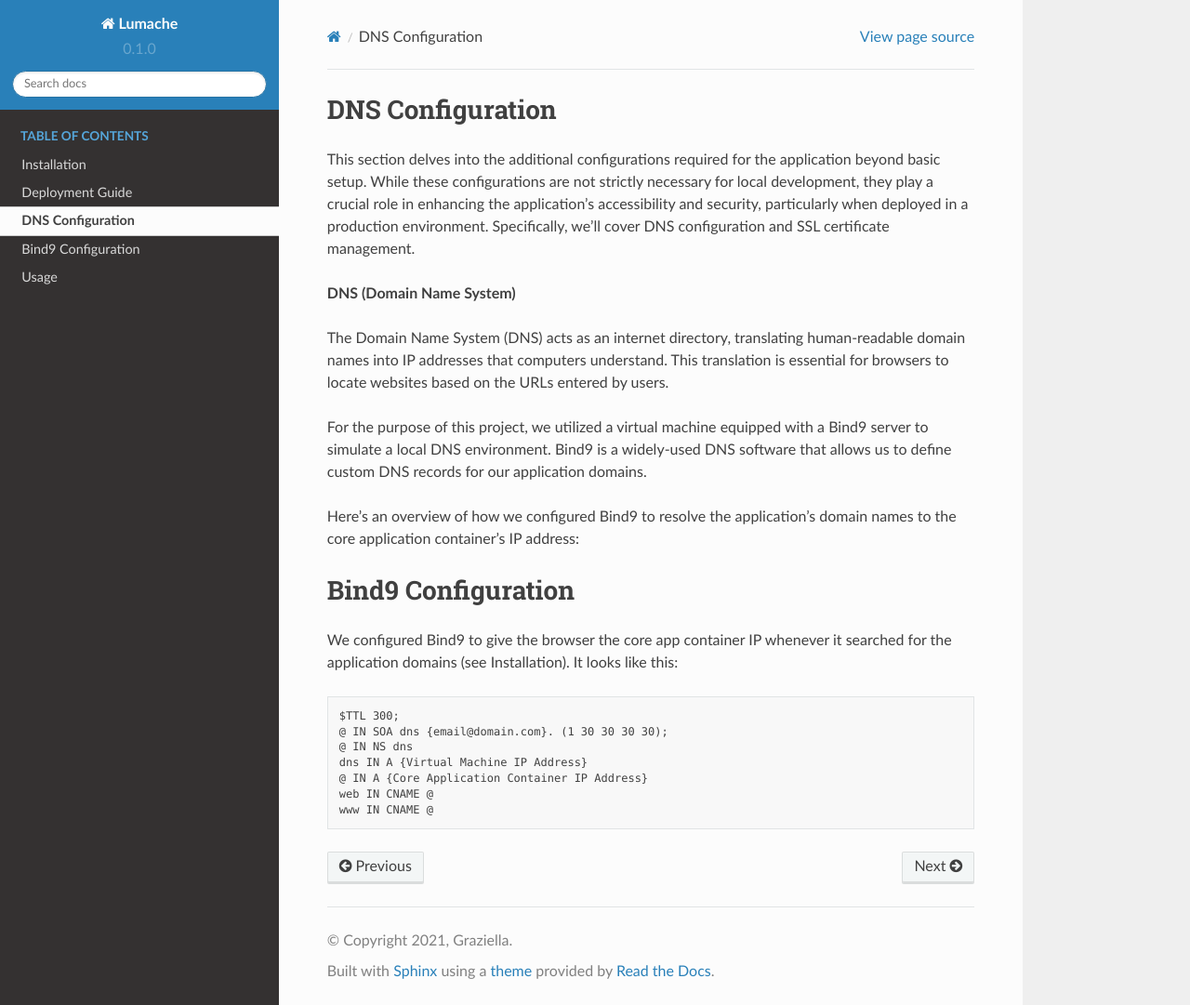
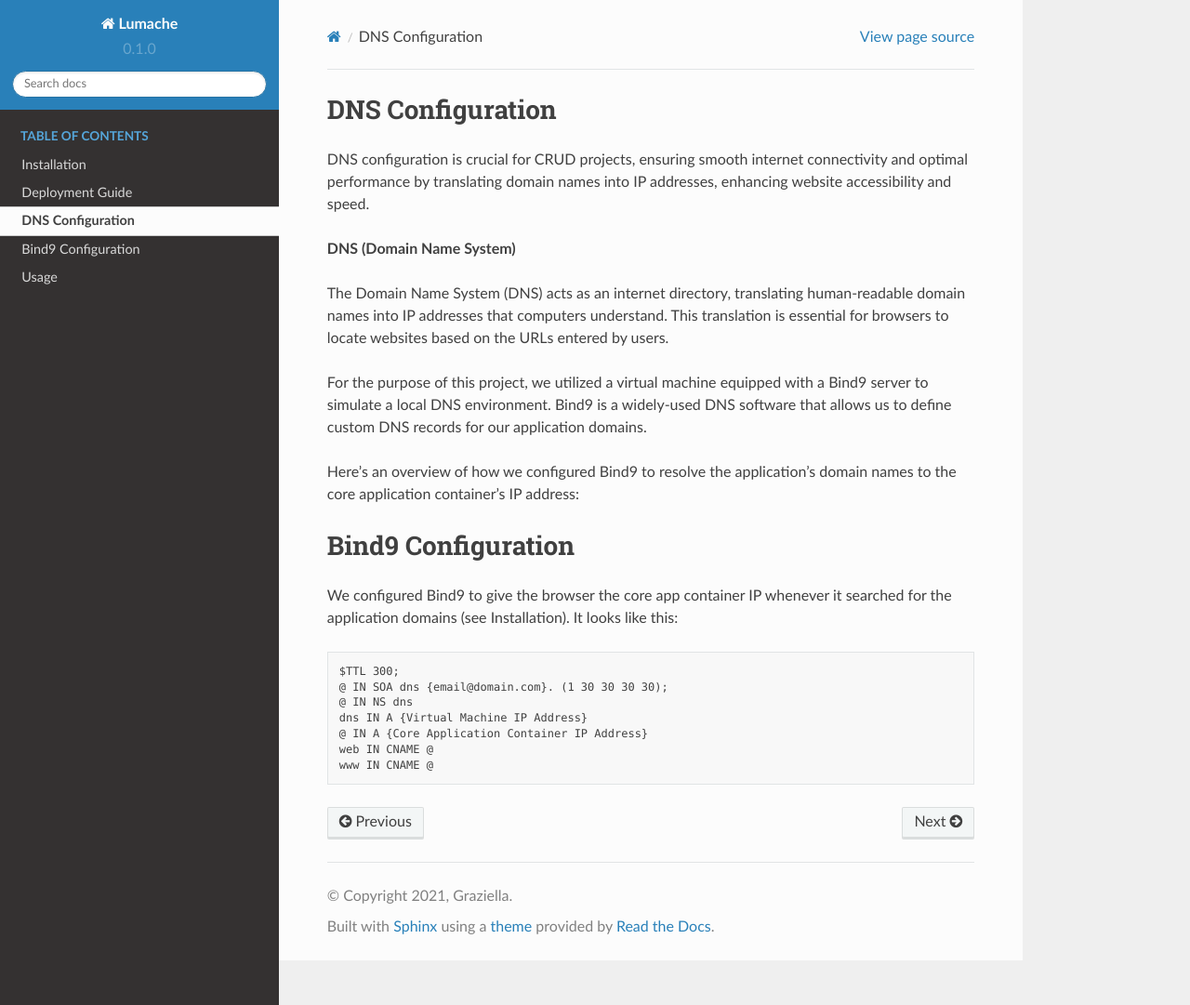
Before and after one commit to Joao-Abner/financify-docker-tutorial, a Sphinx documentation site: the page built from docs/source/dns-configuration.rst, in a window 1280 px wide and 1081 px high. Shown: the whole window at 93% size. Built offline with Sphinx 7.4.7 and the Read the Docs theme 2.0.0, drawn with Linux system fonts in a browser that asks for light colours.

Commit message:
Fix dns intro

```diff
--- a/docs/source/dns-configuration.rst
+++ b/docs/source/dns-configuration.rst
@@ -2,7 +2,7 @@
 DNS Configuration
 =================
 
-This section delves into the additional configurations required for the application beyond basic setup. While these configurations are not strictly necessary for local development, they play a crucial role in enhancing the application's accessibility and security, particularly when deployed in a production environment. Specifically, we'll cover DNS configuration and SSL certificate management.
+DNS configuration is crucial for CRUD projects, ensuring smooth internet connectivity and optimal performance by translating domain names into IP addresses, enhancing website accessibility and speed.
 
 **DNS (Domain Name System)**
 
```
